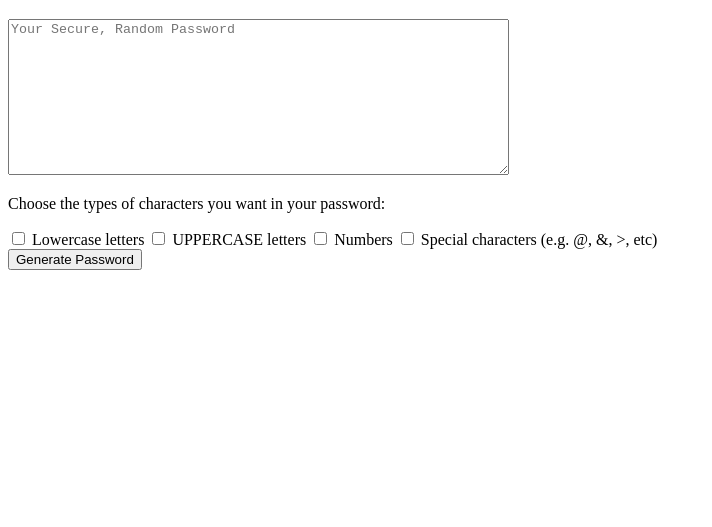
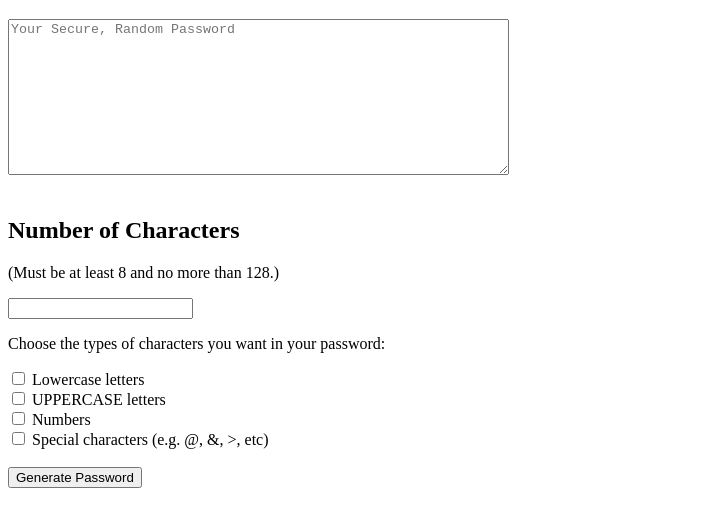
Before and after one commit to LivesInRoom29/PW_Generator_wCheckBoxes, a plain HTML site: page index.html in a window 1280 px wide. Shown: the part 61-588 px from the top of the page, without its empty margins (0-712 px from the left). Drawn offline with Linux system fonts and the light colour scheme.

Commit message:
Added more structure to HTML

```diff
--- a/index.html
+++ b/index.html
@@ -8,35 +8,60 @@
     </head>
 
     <body>
+        <div>
+            <div class="passwordContainer">
                 <h1>Random Password Generator</h1>
-
+                <!-- This is where the password will be displayed -->
                 <textarea name="" id="password" cols="60" rows="10"
                 readonly
                 placeholder="Your Secure, Random Password"
                 aria-label="Generated Password"
             ></textarea>
+            </div>
 
+
+            <br>
+
+            <div class="instructions">
+                <label for="numChar">
+                    <h2>Number of Characters</h2>
+                    <p>(Must be at least 8 and no more than 128.)</p>
+                </label>
+                <input type="text" id="numChar">
                 <p>Choose the types of characters you want in your password:</p>
 
-        <input type="checkbox" id="lowercase" onclick="">
+            </div>
+
+
+            <div class="row options">
+                    <div class="col-3">
+                        <input type="checkbox" class="toclick" id="lowercase" onclick="">
                         <label for="lowercase">Lowercase letters</label>
-        <p id="lctext" style="display: none">Lowercase is Checked</p>
+                    </div>
+                    <div class="col-3">
+                        <input type="checkbox" class="toclick" id="uppercase" onclick="">
+                        <label for="uppercase">UPPERCASE letters</label>
+                    </div>
+                    <div class="col-3">
+                        <input type="checkbox" class="toclick" id="numbers" onclick="">
+                        <label for="numbers">Numbers</label>
+                    </div>
+                    <div class="col-3">
+                        <input type="checkbox" class="toclick" id="spechar" onclick="">
+                        <label for="spechar">Special characters (e.g. @, &, >, etc)</label>
+                    </div>
+            </div>
 
-        <input type="checkbox" id="uppercase" onclick="">
-        <label for="uppercase">UPPERCASE letters</label>
-        <p id="uctext" style="display: none">UPPERCASE is Checked</p>
-
-        <input type="checkbox" id="numbers" onclick="">
-        <label for="numbers">Numbers</label>
-        <p id="numtext" style="display: none">Numbers is Checked</p>
-
-        <input type="checkbox" id="spechar" onclick="">
-        <label for="spechar">Special characters (e.g. @, &, >, etc)</label>
-        <p id="lctext" style="display: none">Special Characters is Checked</p>
 
             <br />
 
-        <button id="Generatepw" class="btn">Generate Password</button>
+            <div class="button">
+                <button id="generatepw" class="btn">Generate Password</button>
+            </div>
+        </div>
+
+
+
 
 
         <script src="pwgen.js"></script>
```
Lines whose indentation alone changed are shown as unchanged.
